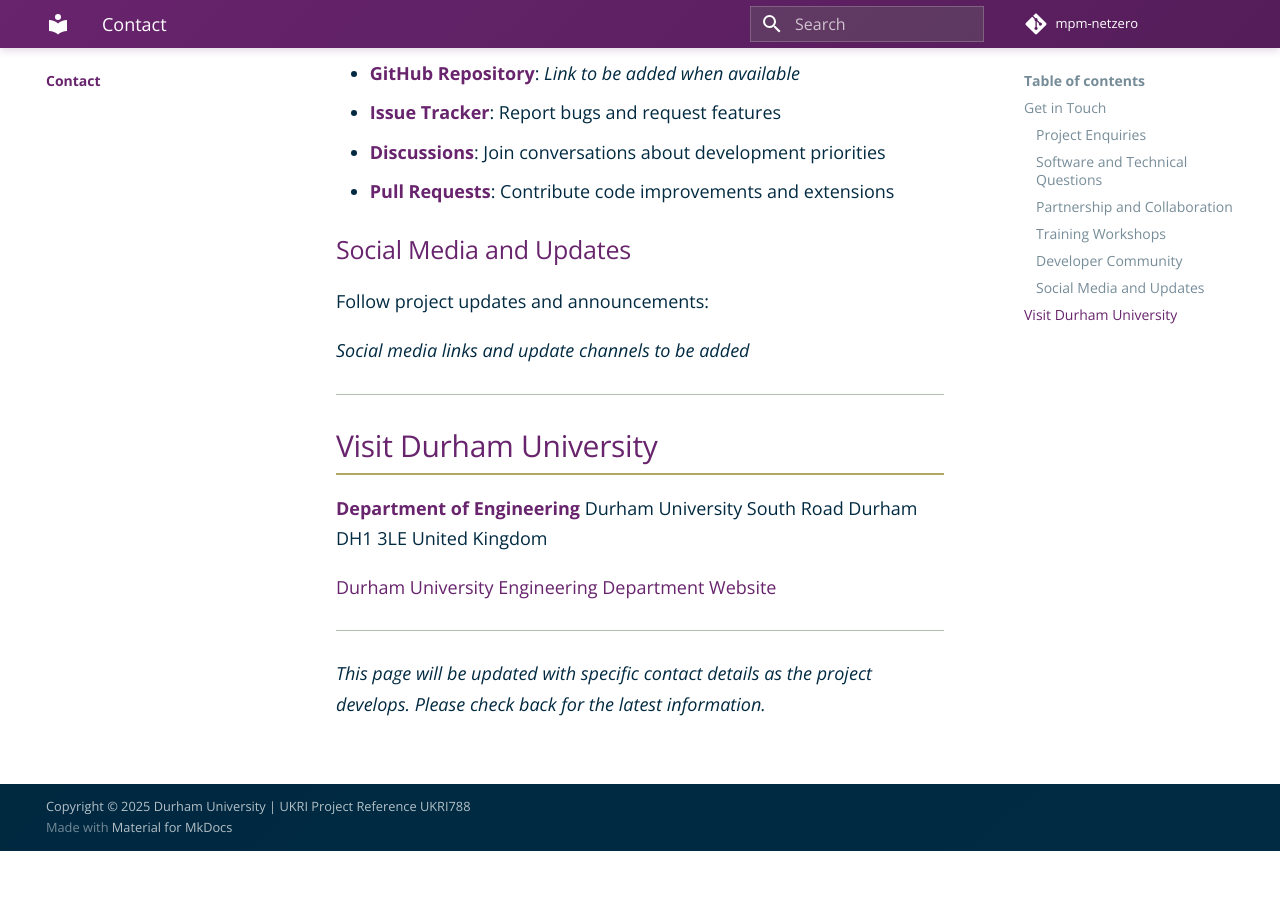
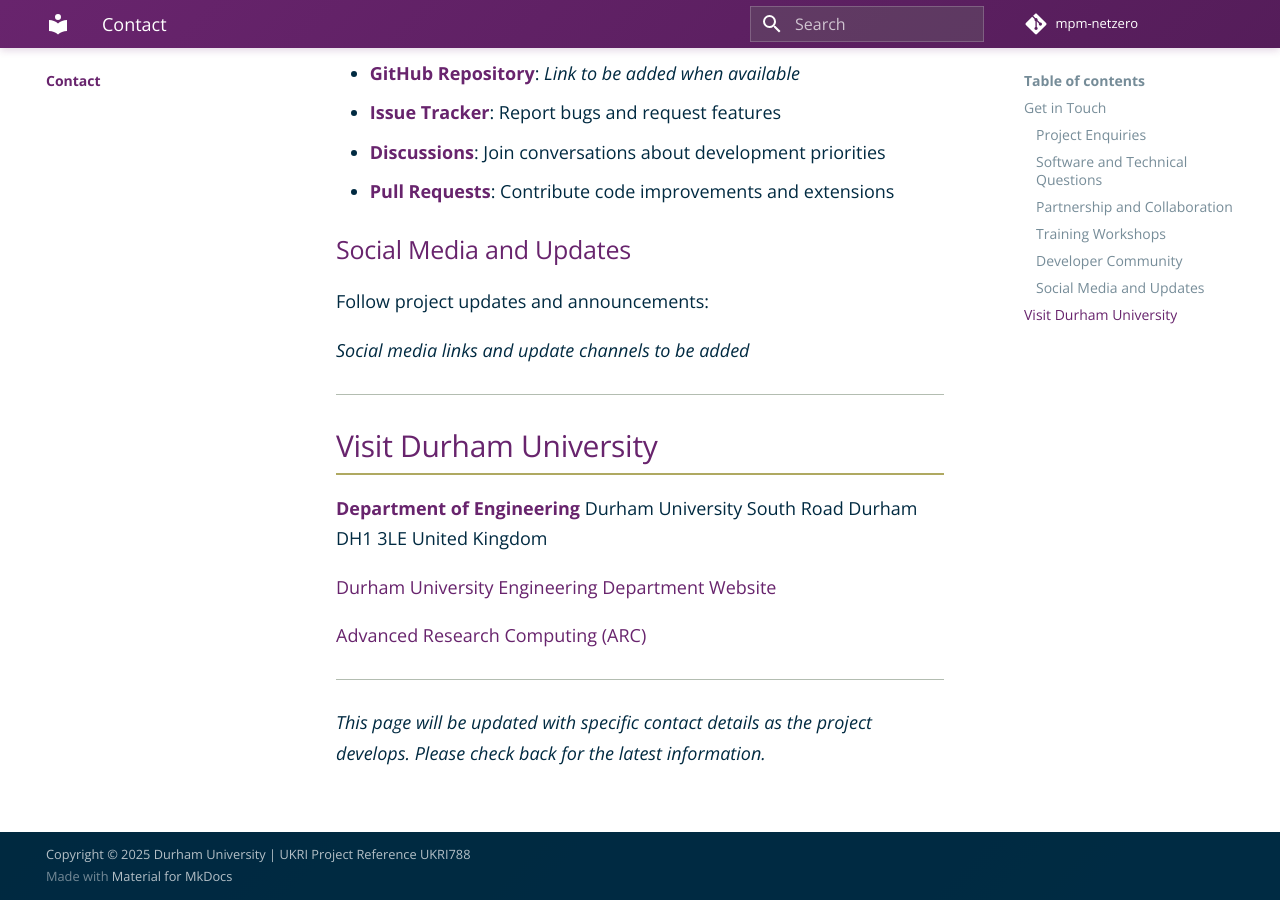
Before and after one commit to DurhamARC/mpm-netzero, an MkDocs documentation site: the page built from docs/contact.md, in a window 1280 px wide and 900 px high, scrolled down 1535 px. Built offline with MkDocs 1.6.1 and Material for MkDocs 9.7.7, drawn with Linux system fonts in a browser that asks for light colours; comment, search, counter and statistics services are not loaded; before the commit the page ends 2386 px from its top, so only the background shows below that.

Commit message:
Add ARC link to contact page
Added link to Advanced Research Computing (ARC) in the Visit Durham
University section, as ARC is at the same address and provides RSE
support for the project.

🤖 Generated with [Claude Code](https://claude.com/claude-code)

Co-Authored-By: Claude <noreply@anthropic.com>

```diff
--- a/docs/contact.md
+++ b/docs/contact.md
@@ -63,6 +63,8 @@ United Kingdom
 
 [Durham University Engineering Department Website](https://www.durham.ac.uk/departments/academic/engineering/)
 
+[Advanced Research Computing (ARC)](https://dur.ac.uk/arc/)
+
 ---
 
 *This page will be updated with specific contact details as the project develops. Please check back for the latest information.*
```
